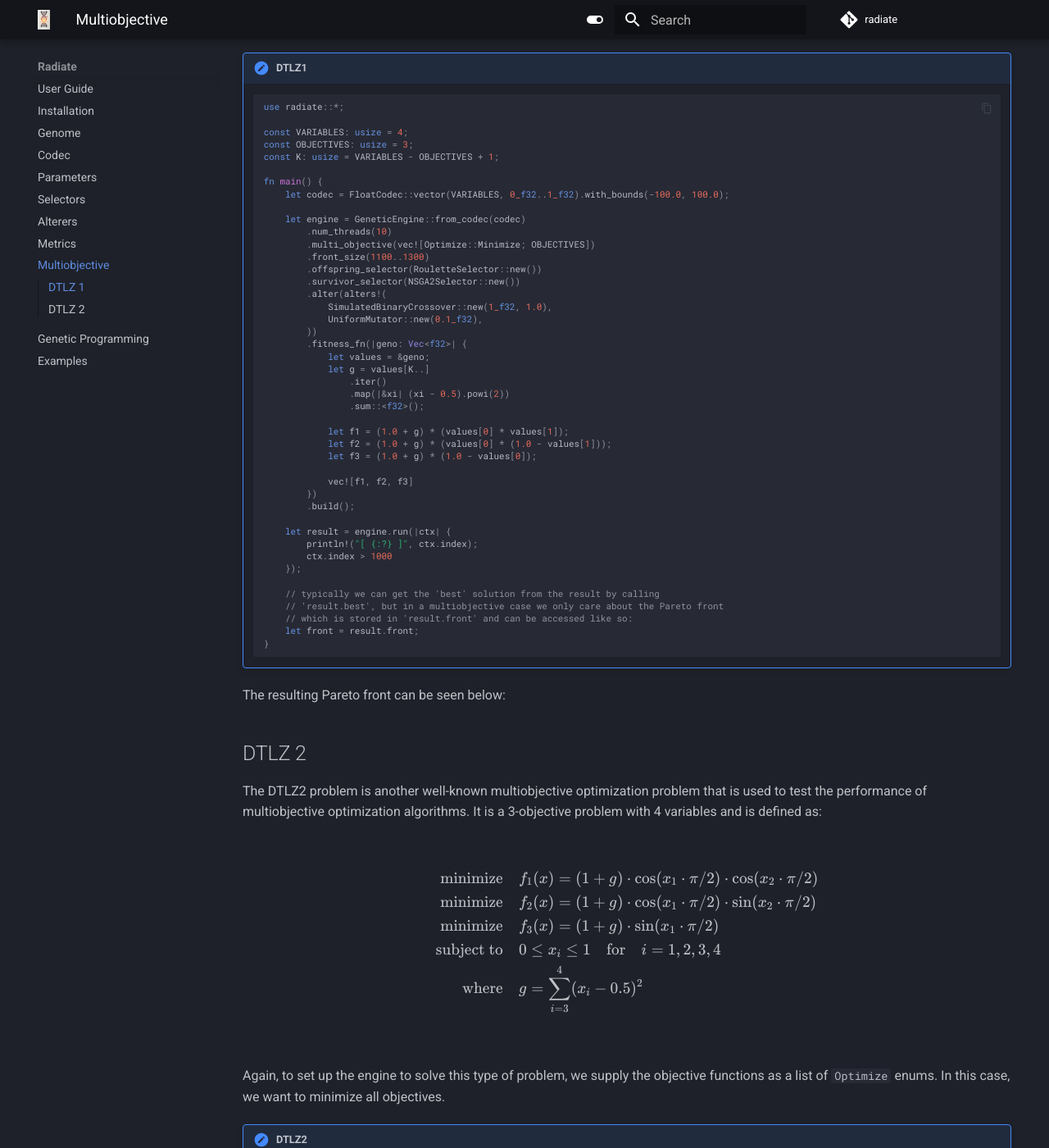
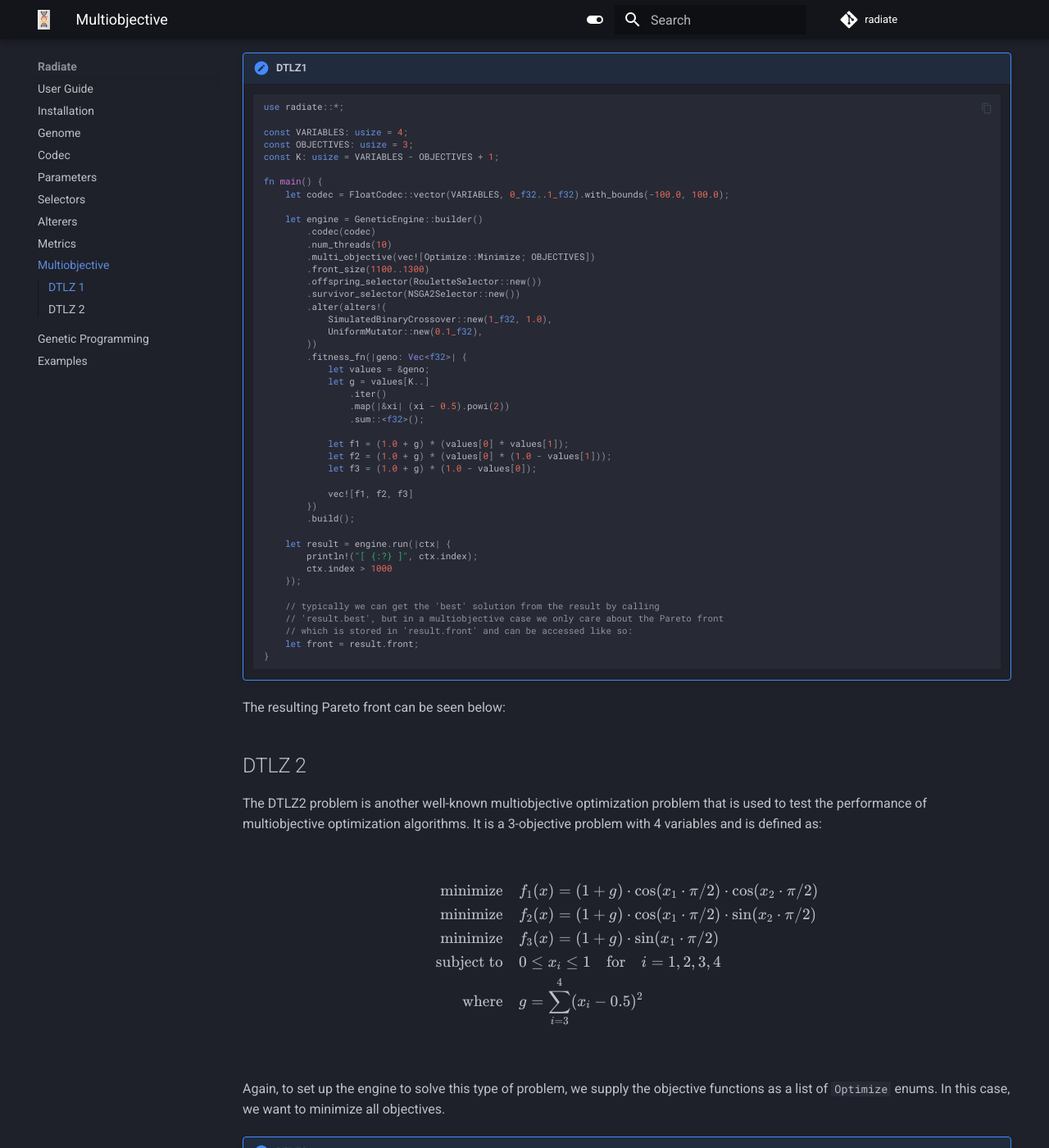
Before and after one commit to pkalivas/radiate, an MkDocs documentation site: the page built from docs/source/multiobjective.md, in a window 1280 px wide and 1400 px high, scrolled down 846 px. Shown: the whole window at 82% size. Built offline with MkDocs 1.6.1 and Material for MkDocs 9.7.7, drawn with Linux system fonts in a browser that asks for light colours; a script that is not in the unit is left out; comment, search, counter and statistics services are not loaded; some of the changed text lies outside the part shown.

Commit message:
fixing user guide docs

```diff
--- a/docs/source/multiobjective.md
+++ b/docs/source/multiobjective.md
@@ -32,7 +32,8 @@ To set up the engine to solve this type of problem, we supply the objective func
     fn main() {
         let codec = FloatCodec::vector(VARIABLES, 0_f32..1_f32).with_bounds(-100.0, 100.0);
 
-        let engine = GeneticEngine::from_codec(codec)
+        let engine = GeneticEngine::builder()
+            .codec(codec)
             .num_threads(10)
             .multi_objective(vec![Optimize::Minimize; OBJECTIVES])
             .front_size(1100..1300)
@@ -102,7 +103,8 @@ Again, to set up the engine to solve this type of problem, we supply the objecti
     fn main() {
         let codec = FloatCodec::vector(VARIABLES, 0_f32..1_f32).with_bounds(-100.0, 100.0);
 
-        let engine = GeneticEngine::from_codec(codec)
+        let engine = GeneticEngine::builder()
+            .codec(codec)
             .num_threads(10)
             .multi_objective(vec![Optimize::Minimize; OBJECTIVES])
             .front_size(1000..1100)
@@ -152,8 +154,8 @@ The resulting Pareto front can be seen below:
 <script src="https://cdn.plot.ly/plotly-latest.min.js"></script>
 <script>
 Promise.all([
-    fetch("../assets/dtlz_1.json").then(response => response.json()),
-    fetch("../assets/dtlz_2.json").then(response => response.json())
+    fetch("../../assets/dtlz_1.json").then(response => response.json()),
+    fetch("../../assets/dtlz_2.json").then(response => response.json())
 ])
 .then(([dtlz1, dtlz2]) => {
     let x1 = [], y1 = [], z1 = [];
```
Also changed, not shown: docs/index.md (+1 -1 lines).
